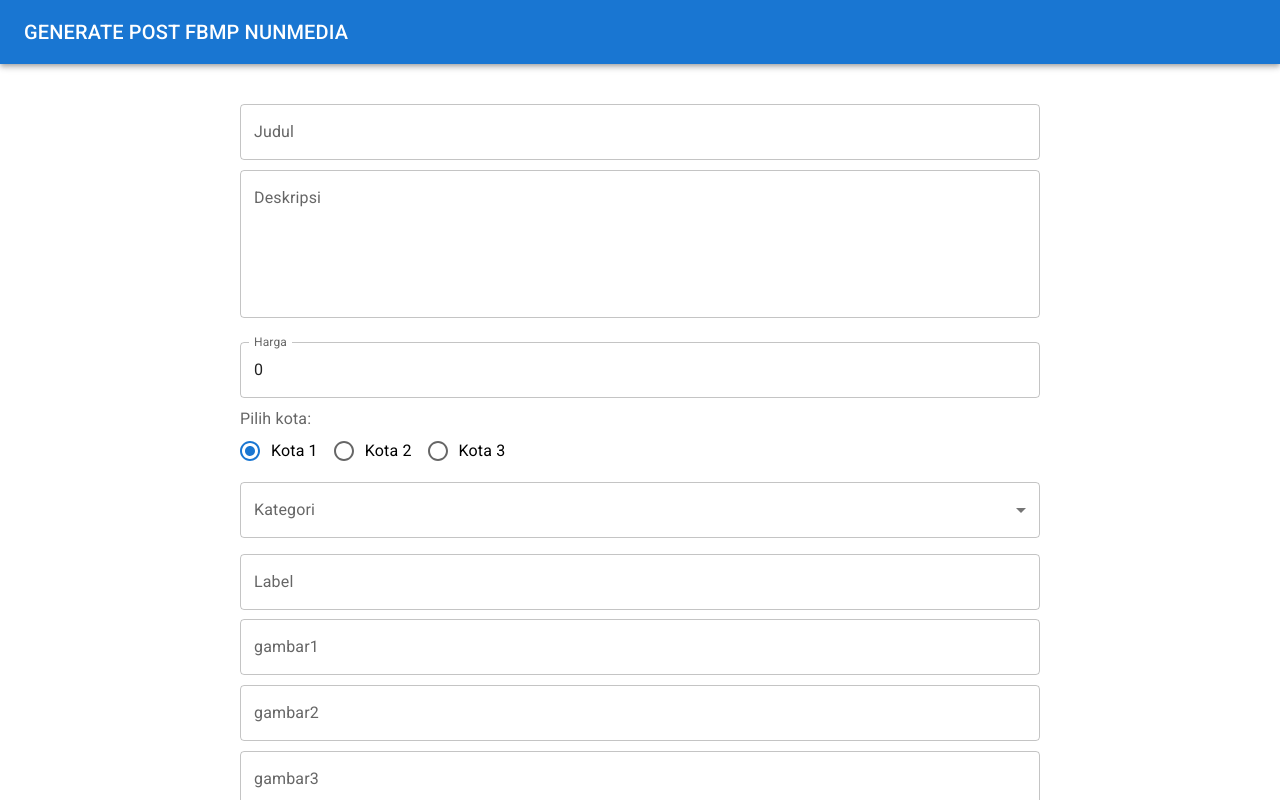
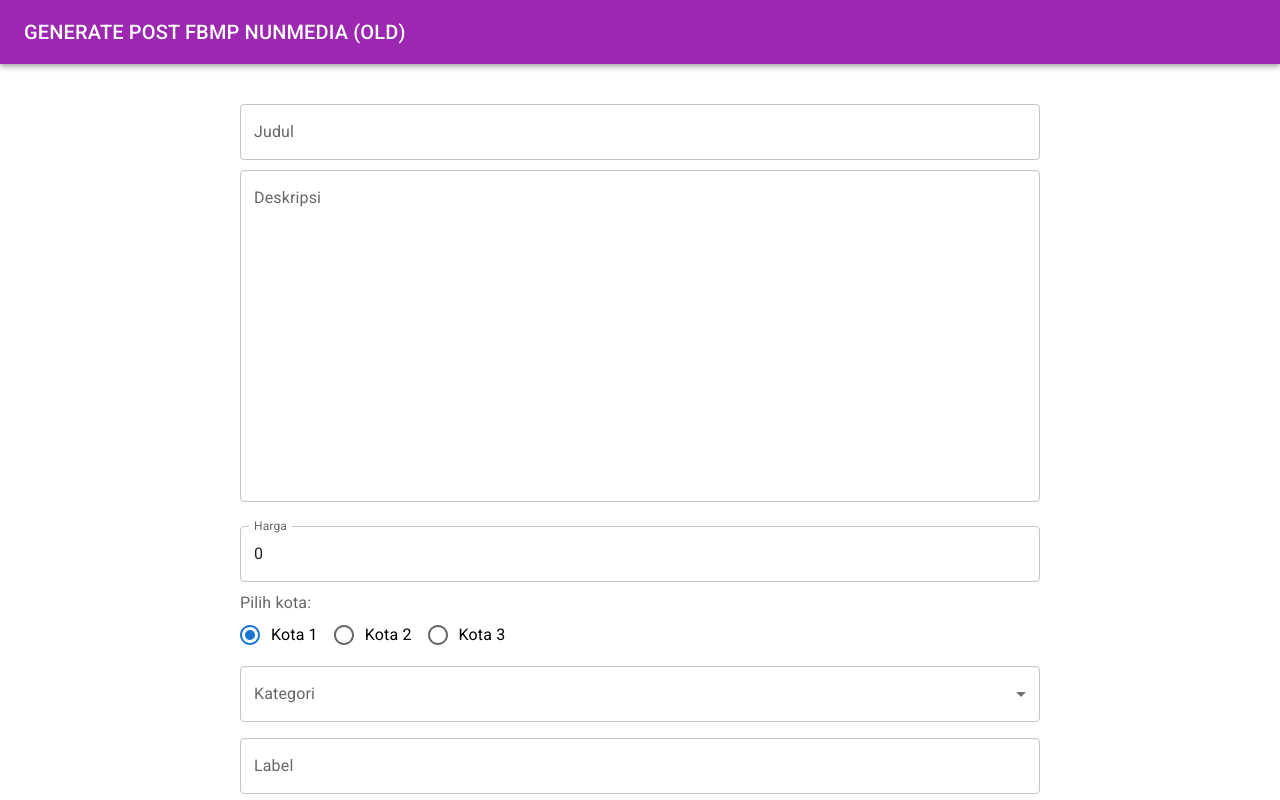
Before and after one commit to khoirxz/tool-macro, a React (Create React App) app: page / in a window 1280 px wide. Shown: the top 800 px of the page. Built offline with nearby package versions, Linux system fonts and the light colour scheme.

Commit message:
fixed bug

```diff
--- a/src/App.js
+++ b/src/App.js
@@ -58,7 +58,7 @@ export default function App() {
           variant="outlined"
           fullWidth={true}
           defaultValue={deskripsi}
-          rows={5}
+          rows={13}
           sx={{ mb: 3 }}
           multiline
           onChange={(e) => setDeskripsi(e.target.value)}
--- a/src/components/Navbar.jsx
+++ b/src/components/Navbar.jsx
@@ -3,10 +3,10 @@ import { AppBar, Box, Toolbar, Typography } from "@mui/material";
 const Navbar = () => {
   return (
     <Box sx={{ flexGrow: 1 }}>
-      <AppBar position="relative">
+      <AppBar position="relative" color="secondary">
         <Toolbar>
           <Typography variant="h6" component="div" flexGrow={1}>
-            GENERATE POST FBMP NUNMEDIA
+            GENERATE POST FBMP NUNMEDIA (OLD)
           </Typography>
         </Toolbar>
       </AppBar>
```
